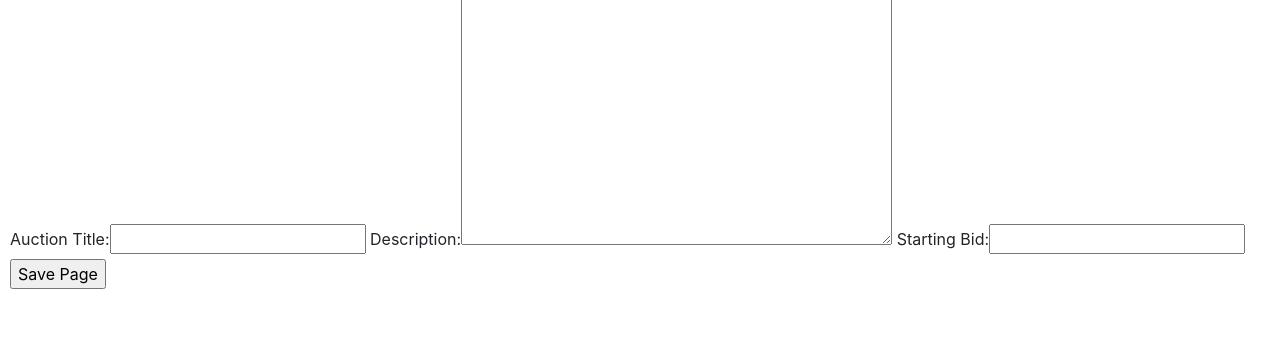
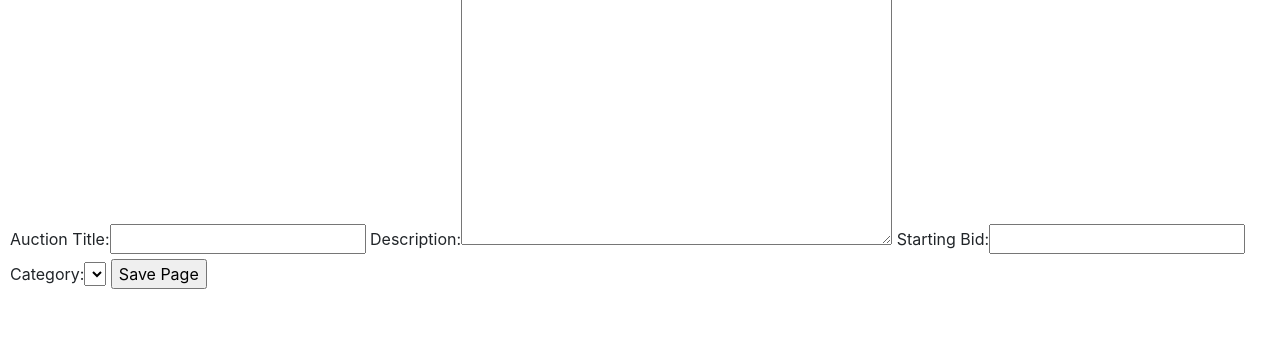
Before and after one commit to JorisOud/Minor-commerce, a Django app: page /create_listing in a window 1280 px wide. Shown: the part 210-569 px from the top of the page. Run offline with Django 3.2, Linux system fonts and the light colour scheme; lists and menus that the app fills with data are empty; some libraries are stand-ins or nearby versions.

Commit message:
beginning categories

```diff
--- a/auctions/templates/auctions/index.html
+++ b/auctions/templates/auctions/index.html
@@ -10,6 +10,8 @@
                 {{ auction.description }}
                 <br>
                 Starting bid: {{ auction.starting_bid }}
+                <br>
+                Category: {{ auction.category.name }}
             </li>
         {% empty %}
             No listings
--- a/auctions/views.py
+++ b/auctions/views.py
@@ -15,7 +15,7 @@ from django.http import HttpResponse, HttpResponseRedirect
 from django.shortcuts import render
 from django.urls import reverse
 
-from .models import User, Auction
+from .models import User, Auction, Category
 
 
 class New_listing_form(forms.Form):
@@ -27,11 +27,13 @@ class New_listing_form(forms.Form):
     title = forms.CharField(label="Auction Title", max_length=100)
     description = forms.CharField(label="Description", widget=forms.Textarea, max_length=1000)
     starting_bid = forms.DecimalField(label="Starting Bid", max_digits=10, decimal_places=2)
+    category = forms.CharField(
+        label="Category",
+        widget=forms.Select(choices=Category.objects.values_list("name", "name").distinct()))
 
-
-def index(request):
+def index(request, auctions=Auction.objects.all()):
     return render(request, "auctions/index.html", {
-        "auctions": Auction.objects.all()
+        "auctions": auctions
     })
 
 
@@ -98,6 +100,7 @@ def create_listing(request):
             title = form.cleaned_data["title"],
             description = form.cleaned_data["description"],
             starting_bid = form.cleaned_data["starting_bid"],
+            category = Category.objects.get(name=form.cleaned_data["category"]),
             creator = request.user
         )
         auction.save()
@@ -109,5 +112,9 @@ def create_listing(request):
 
 def view_listing(request, listing_title):
     return render(request, "auctions/view_listing.html", {
-        "auction": Auction.objects.filter(title=listing_title).first()
+        "auction": Auction.objects.get(title=listing_title)
     })
+
+# def categories(request, category):
+#     category_obj = Category.objects.filter(name=category).first()
+#     return index(request, category_obj.category_auctions)
```
